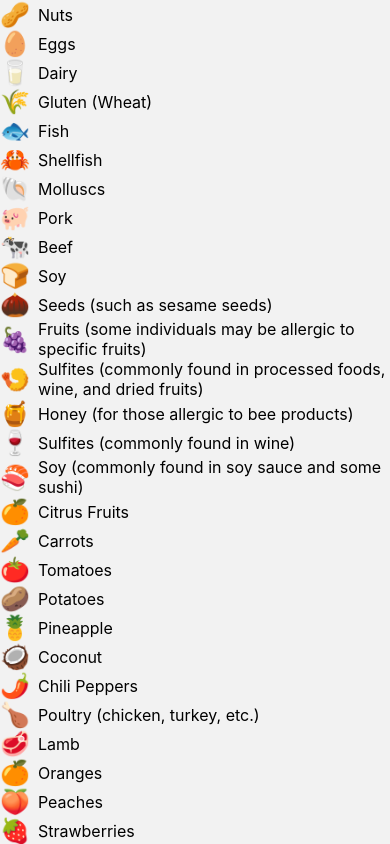
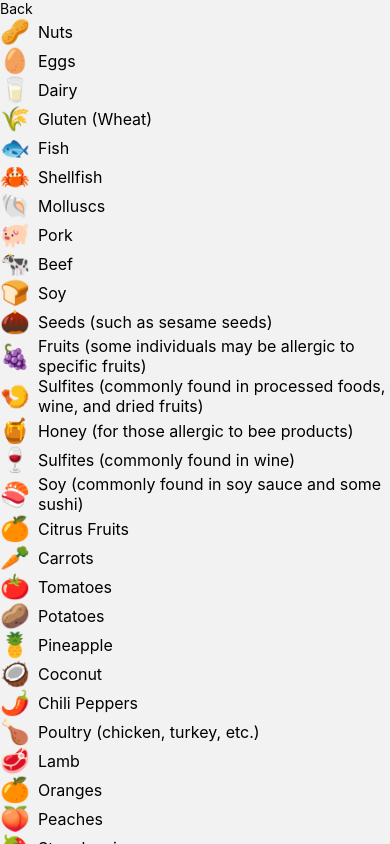
Before and after one commit to RobertTheDev/Restaurant, a React Native app: screen /AddAllergies in a window 390 px wide. Shown: the top 844 px of the page. Built offline with nearby package versions, Linux system fonts and the light colour scheme.

Commit message:
feat: created go back button

```diff
--- a/screens/AddAddress/index.tsx
+++ b/screens/AddAddress/index.tsx
@@ -1,9 +1,18 @@
-import { View } from "react-native";
+import { useNavigation } from "@react-navigation/native";
+import { Pressable, Text, View } from "react-native";
 import MapView from "react-native-maps";
 
 export default function AddAddressScreen() {
+    const { goBack } = useNavigation();
+
     return (
         <View style={{ padding: 16 }}>
+            <View>
+                <Pressable onPress={goBack}>
+                    <Text>Back</Text>
+                </Pressable>
+            </View>
+
             <View
                 style={{
                     aspectRatio: "4/3",
--- a/screens/AddAllergies/index.tsx
+++ b/screens/AddAllergies/index.tsx
@@ -1,11 +1,22 @@
-import { FlatList, Text, View } from "react-native";
+import { useNavigation } from "@react-navigation/native";
+import { FlatList, Pressable, Text, View } from "react-native";
 
 import allergies from "../../data/allergies";
 
 export default function AddAllergiesScreen() {
+    const { goBack } = useNavigation();
+
+    return (
+        <FlatList
+            ListHeaderComponent={() => {
                 return (
                     <View>
-            <FlatList
+                        <Pressable onPress={goBack}>
+                            <Text>Back</Text>
+                        </Pressable>
+                    </View>
+                );
+            }}
             data={allergies}
             keyExtractor={(_allergy, index) => index.toString()}
             renderItem={({ item }) => (
@@ -21,6 +32,5 @@ export default function AddAllergiesScreen() {
                 </View>
             )}
         />
-        </View>
     );
 }
--- a/screens/AddPaymentMethod/index.tsx
+++ b/screens/AddPaymentMethod/index.tsx
@@ -1,3 +1,4 @@
+import { useNavigation } from "@react-navigation/native";
 import {
     Keyboard,
     Pressable,
@@ -12,12 +13,17 @@ export default function AddPaymentMethodScreen() {
         Keyboard.dismiss();
     };
 
+    const { goBack } = useNavigation();
+
     return (
         <TouchableWithoutFeedback onPress={handlePressOutside}>
             <View
                 style={{ padding: 32, backgroundColor: "whitesmoke", flex: 1 }}
             >
                 <View style={{ marginBottom: 32 }}>
+                    <Pressable onPress={goBack}>
+                        <Text>Back</Text>
+                    </Pressable>
                     <Text style={{ fontSize: 24 }}>Add Payment Method</Text>
                 </View>
                 <View style={{ gap: 16 }}>
--- a/screens/EditAccount/index.tsx
+++ b/screens/EditAccount/index.tsx
@@ -1,8 +1,17 @@
-import { Text, View } from "react-native";
+import { MaterialCommunityIcons } from "@expo/vector-icons";
+import { useNavigation } from "@react-navigation/native";
+import { Pressable, Text, View } from "react-native";
 
 export default function EditAccountScreen() {
+    const { goBack } = useNavigation();
+
     return (
         <View>
+            <Pressable onPress={goBack}>
+                <Text>Back</Text>
+                <MaterialCommunityIcons name="chevron-left" />
+            </Pressable>
+
             <Text>Edit Account</Text>
         </View>
     );
```
Lines whose indentation alone changed are shown as unchanged.
